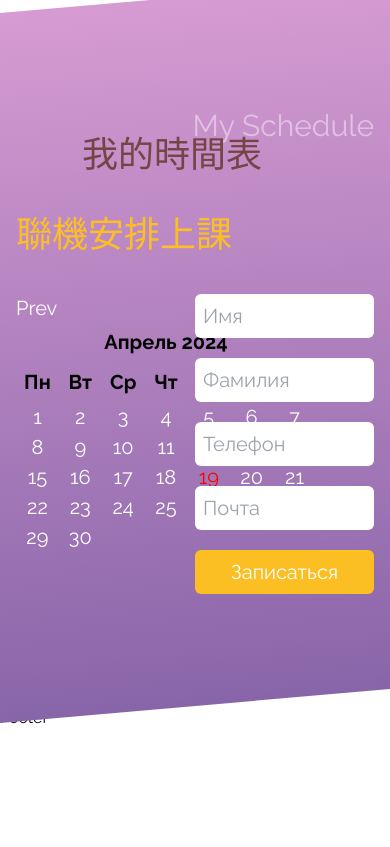
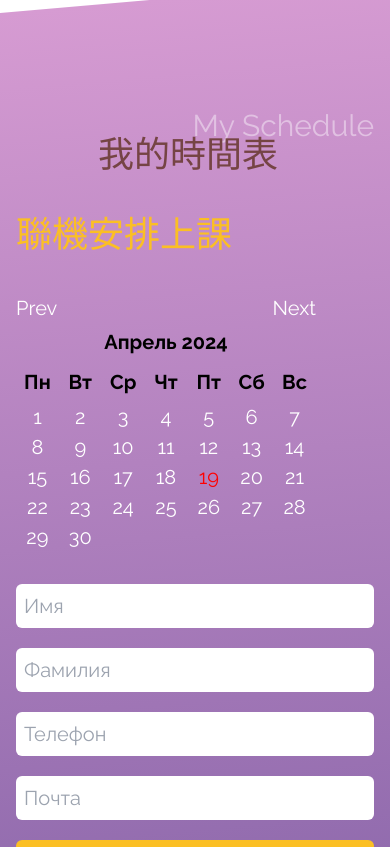
Before and after one commit to KuzminaPolina/english-teacher-website, a React (Vite) app: page / in a window 390 px wide. Shown: the part 6220-7067 px from the top of the page. Before the commit the page ends 6950 px from the top, so only its background shows below. Built offline with nearby package versions, Linux system fonts and the light colour scheme.

Commit message:
layout fix

```diff
--- a/src/components/Calendar.tsx
+++ b/src/components/Calendar.tsx
@@ -8,7 +8,7 @@ const Calendar = () => {
           <p className="text-3xl md:text-6xl text-[#e1c1e2] text-right">
             My Schedule
           </p>
-          <h2 className="text-4xl md:text-5xl text-[#754444] font-bold text-right mr-28 md:mr-[280px] mt-[-10px] z-20">
+          <h2 className="text-4xl md:text-5xl text-[#754444] font-bold text-right mr-24 md:mr-[280px] mt-[-10px] z-20">
             我的時間表
           </h2>
         </div>
--- a/src/components/Schedule.tsx
+++ b/src/components/Schedule.tsx
@@ -22,7 +22,6 @@ const Schedule = () => {
 
   const [month, setMonth] = useState(currentMonth);
   const [year, setYear] = useState(currentYear);
-  const [isButtonActive, setIsButtonActive] = useState(true);
 
   const currentMonthName = months[month];
   const firstDayOfMonth = new Date(year, month, 1).getDay();
@@ -49,7 +48,7 @@ const Schedule = () => {
   }
 
   return (
-    <div className="grid grid-cols-2">
+    <div className="md:grid grid-cols-2">
       <div className="calendar">
         <div className=" w-[300px] flex justify-between">
           <button
@@ -120,39 +119,39 @@ const Schedule = () => {
         </table>
       </div>
 
-      <div className="form">
+      <div className="form mt-8">
         <form id="appointmentForm" className="flex flex-col gap-5">
           <input
             type="text"
-            className="p-2 rounded-md"
+            className="p-2 rounded-md text-black"
             name="firstName"
             placeholder="Имя"
             required
           />
           <input
             type="text"
-            className="p-2 rounded-md"
+            className="p-2 rounded-md text-black"
             name="lastName"
             placeholder="Фамилия"
             required
           />
           <input
             type="tel"
-            className="p-2 rounded-md"
+            className="p-2 rounded-md text-black"
             name="phone"
             placeholder="Телефон"
             required
           />
           <input
             type="email"
-            className="p-2 rounded-md"
+            className="p-2 rounded-md text-black"
             name="email"
             placeholder="Почта"
             required
           />
           <input
             type="hidden"
-            className="p-2 rounded-md"
+            className="p-2 rounded-md text-black"
             name="selectedDate"
             id="selectedDate"
           />
```
